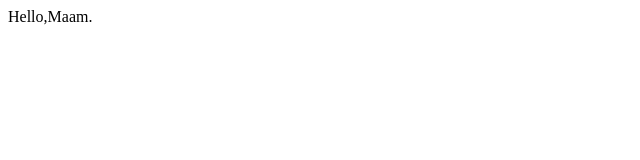
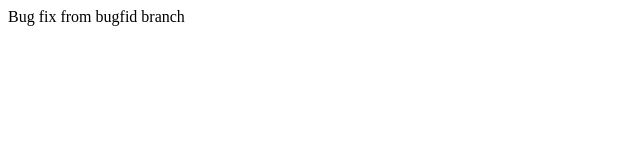
Before and after one commit to sadibanstola/EADlab1, a plain HTML site: page index.html in a window 1280 px wide. Shown: the whole page, without its empty margins (0-640 px from the left). Drawn offline with Linux system fonts and the light colour scheme.

Commit message:
Bug fix added from bugfid branch

```diff
--- a/index.html
+++ b/index.html
@@ -6,6 +6,8 @@
     <title>EAD Lab1</title>
 </head>
 <body>
-    Hello,Maam.
+    <!-- Bug fixed section -->
+<div>Bug fix from bugfid branch</div>
+
 </body>
 </html>
```
